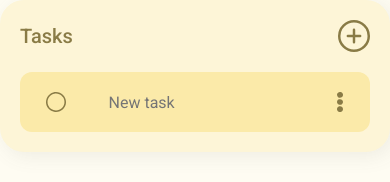
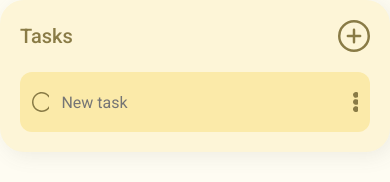
Before and after one commit to jstevenfm/pomodoroTimer, a plain HTML site: page index.html in a window 390 px wide. Shown: the part 479-661 px from the top of the page. Drawn offline with Linux system fonts and the light colour scheme.

Commit message:
fix - Responsive section new task

```diff
--- a/index.html
+++ b/index.html
@@ -117,23 +117,13 @@
           </svg>
         </header>
         <article class="tasks__new-task">
-          <input class="tasks__new-task--complete" type="checkbox" name="" id="complete-task" />
-          <label for="complete-task"></label>
-          <input
-            class="tasks__new-task--name"
-            type="text"
-            placeholder="New task"
-          />
-          <svg class="tasks__new-task--menu"
-            xmlns="http://www.w3.org/2000/svg"
-            width="6"
-            height="20"
-            fill="none"
-          >
-            <path
-              fill="#fff"
-              d="M3 7.143c-.593 0-1.173.167-1.667.481-.493.314-.878.76-1.105 1.283a2.731 2.731 0 0 0-.17 1.65c.115.555.401 1.064.82 1.463.42.4.955.672 1.537.782a3.14 3.14 0 0 0 1.733-.162 2.974 2.974 0 0 0 1.346-1.053C5.824 11.117 6 10.565 6 10a2.79 2.79 0 0 0-.879-2.02A3.078 3.078 0 0 0 3 7.143Zm0-1.429c.593 0 1.173-.167 1.667-.481.493-.314.878-.76 1.105-1.282a2.731 2.731 0 0 0 .17-1.651 2.818 2.818 0 0 0-.82-1.463A3.05 3.05 0 0 0 3.584.055a3.14 3.14 0 0 0-1.733.162A2.973 2.973 0 0 0 .506 1.27 2.761 2.761 0 0 0 0 2.857c0 .758.316 1.485.879 2.02A3.078 3.078 0 0 0 3 5.714Zm0 8.572c-.593 0-1.173.167-1.667.481-.493.314-.878.76-1.105 1.282a2.731 2.731 0 0 0-.17 1.651c.115.555.401 1.064.82 1.463.42.4.955.672 1.537.782a3.14 3.14 0 0 0 1.733-.163 2.973 2.973 0 0 0 1.346-1.052c.33-.47.506-1.022.506-1.587a2.79 2.79 0 0 0-.879-2.02A3.077 3.077 0 0 0 3 14.286Z"
-            />
+          <div>
+            <input class="tasks__new-task--complete" type="checkbox" id="complete-task"/>
+            <label for="complete-task"></label>
+            <input class="tasks__new-task--name" type="text" placeholder="New task"/>
+          </div>
+          <svg class="tasks__new-task--menu" xmlns="http://www.w3.org/2000/svg" width="6" height="20" fill="none">
+            <path fill="#fff" d="M3 7.143c-.593 0-1.173.167-1.667.481-.493.314-.878.76-1.105 1.283a2.731 2.731 0 0 0-.17 1.65c.115.555.401 1.064.82 1.463.42.4.955.672 1.537.782a3.14 3.14 0 0 0 1.733-.162 2.974 2.974 0 0 0 1.346-1.053C5.824 11.117 6 10.565 6 10a2.79 2.79 0 0 0-.879-2.02A3.078 3.078 0 0 0 3 7.143Zm0-1.429c.593 0 1.173-.167 1.667-.481.493-.314.878-.76 1.105-1.282a2.731 2.731 0 0 0 .17-1.651 2.818 2.818 0 0 0-.82-1.463A3.05 3.05 0 0 0 3.584.055a3.14 3.14 0 0 0-1.733.162A2.973 2.973 0 0 0 .506 1.27 2.761 2.761 0 0 0 0 2.857c0 .758.316 1.485.879 2.02A3.078 3.078 0 0 0 3 5.714Zm0 8.572c-.593 0-1.173.167-1.667.481-.493.314-.878.76-1.105 1.282a2.731 2.731 0 0 0-.17 1.651c.115.555.401 1.064.82 1.463.42.4.955.672 1.537.782a3.14 3.14 0 0 0 1.733-.163 2.973 2.973 0 0 0 1.346-1.052c.33-.47.506-1.022.506-1.587a2.79 2.79 0 0 0-.879-2.02A3.077 3.077 0 0 0 3 14.286Z"/>
           </svg>
         </article>
       </section>
--- a/styles/mobile.css
+++ b/styles/mobile.css
@@ -146,19 +146,23 @@ main {
   margin: 2rem 0 0 0;
   background: var(--select-yellow);
   display: flex;
-  justify-content: space-around;
+  justify-content: space-between;
   border-radius: 1.2rem;
   -webkit-border-radius: 1.2rem;
   -moz-border-radius: 1.2rem;
   -ms-border-radius: 1.2rem;
   -o-border-radius: 1.2rem;
 }
+.tasks__new-task > div {
+  display: flex;
+  width: 100%;
+}
 .tasks__new-task--complete {
   display: none;
 }
 .tasks__new-task--complete + label {
   cursor: pointer;
-  margin: 2rem 0.8rem;
+  margin: 2rem 1.2rem;
   width: 2rem;
   height: 2rem;
   background-image: url(../assets/icons/Check.svg);
@@ -174,9 +178,11 @@ main {
   outline: none;
   margin: 2rem 0;
   color: var(--principal-yellow);
+  width: 100%;
+  max-width: 920px;
 }
 .tasks__new-task--menu {
-  margin: 2rem 1rem;
+  margin: 2rem 1.2rem;
 }
 .tasks__new-task--menu > path {
   fill: var(--principal-yellow);
```
